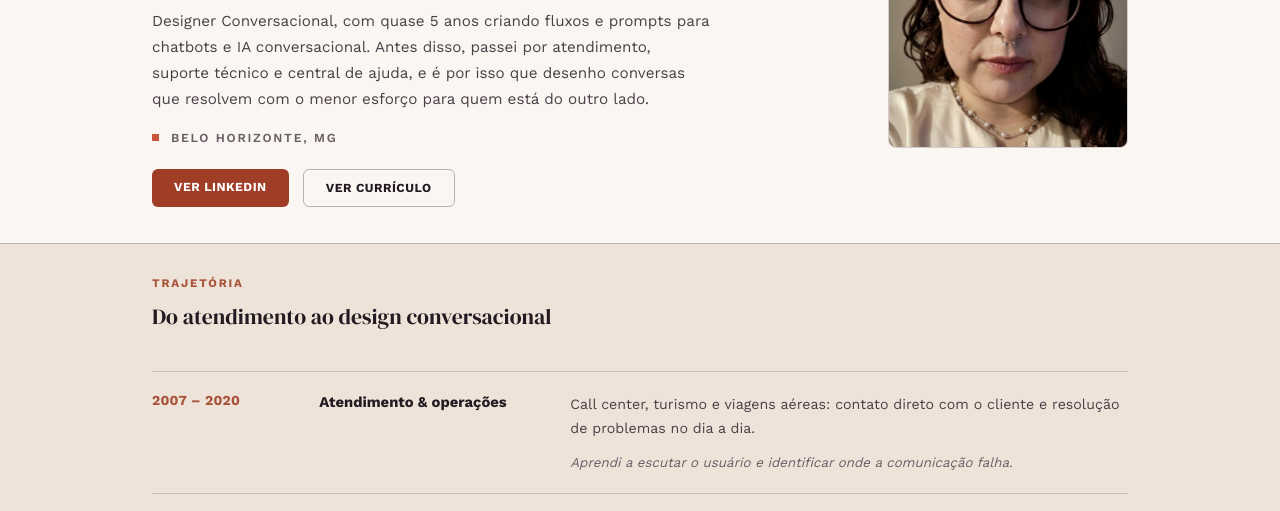
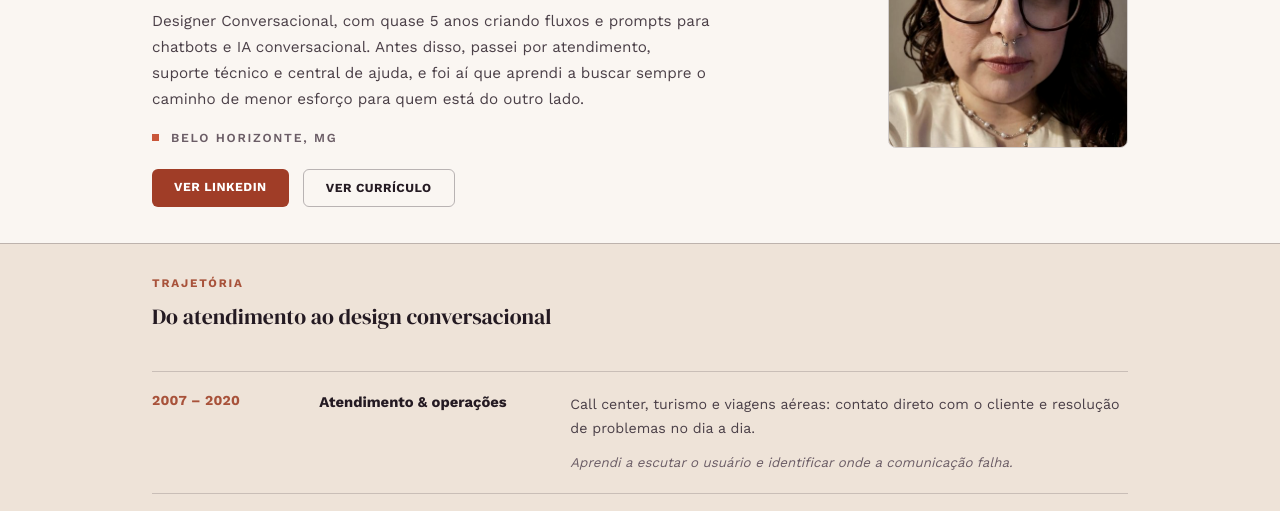
Before and after one commit to izabellaradichi/portfolio, a plain HTML site: page index.html in a window 1280 px wide. Shown: the part 254-765 px from the top of the page. Drawn offline with nearby package versions, Linux system fonts and the light colour scheme.

Commit message:
Add files via upload

```diff
--- a/index.html
+++ b/index.html
@@ -95,7 +95,7 @@
         <span style="font-size:0.85rem; font-weight:600; color:#241a22;">Aberta a novas oportunidades</span>
       </div>
       <h1 data-reveal="1" style="font-family:'DM Serif Display', serif; font-weight:400; font-size:clamp(2.1rem,3.6vw,3rem); line-height:1.02; margin:0 0 20px; color:#241a22; text-wrap:balance;">Desenho conversas que <em style="font-style:italic; color:#a8523a;">resolvem problemas reais.</em></h1>
-      <p data-reveal="1" style="font-size:1.05rem; line-height:1.7; color:#4a3f47; margin:0 0 18px; max-width:560px; text-wrap:pretty;">Designer Conversacional, com quase 5 anos criando fluxos e prompts para chatbots e IA conversacional. Antes disso, passei por atendimento, suporte técnico e central de ajuda, e é por isso que desenho conversas que resolvem com o menor esforço para quem está do outro lado.</p>
+      <p data-reveal="1" style="font-size:1.05rem; line-height:1.7; color:#4a3f47; margin:0 0 18px; max-width:560px; text-wrap:pretty;">Designer Conversacional, com quase 5 anos criando fluxos e prompts para chatbots e IA conversacional. Antes disso, passei por atendimento, suporte técnico e central de ajuda, e foi aí que aprendi a buscar sempre o caminho de menor esforço para quem está do outro lado.</p>
       <div data-reveal="1" style="display:flex; align-items:center; gap:12px; margin-bottom:24px;">
         <span style="width:7px; height:7px; background:#c9563a; display:block; flex-shrink:0;"></span>
         <span style="font-size:0.85rem; font-weight:600; letter-spacing:0.14em; text-transform:uppercase; color:#6b5d66;">Belo Horizonte, MG</span>
```
